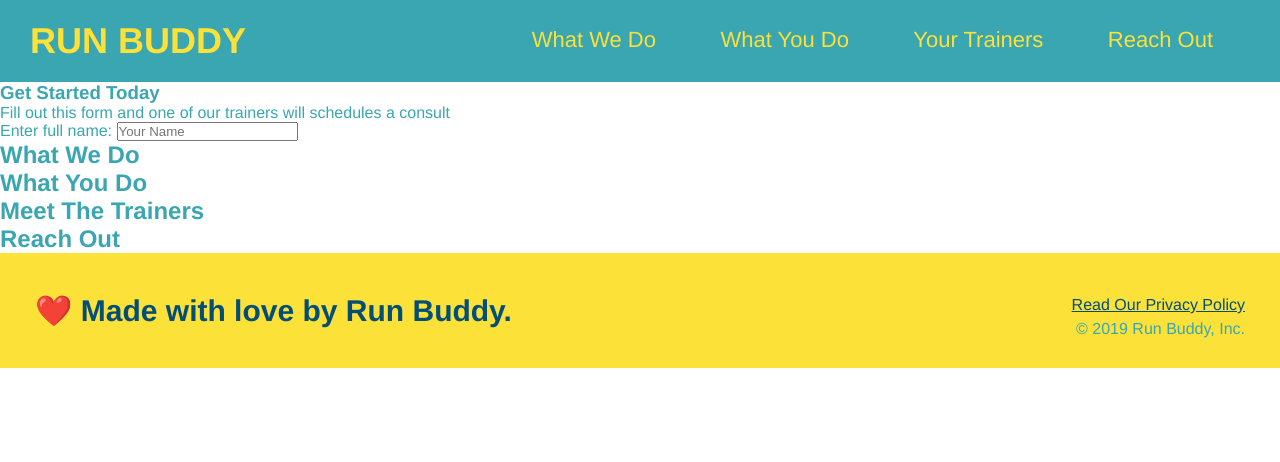
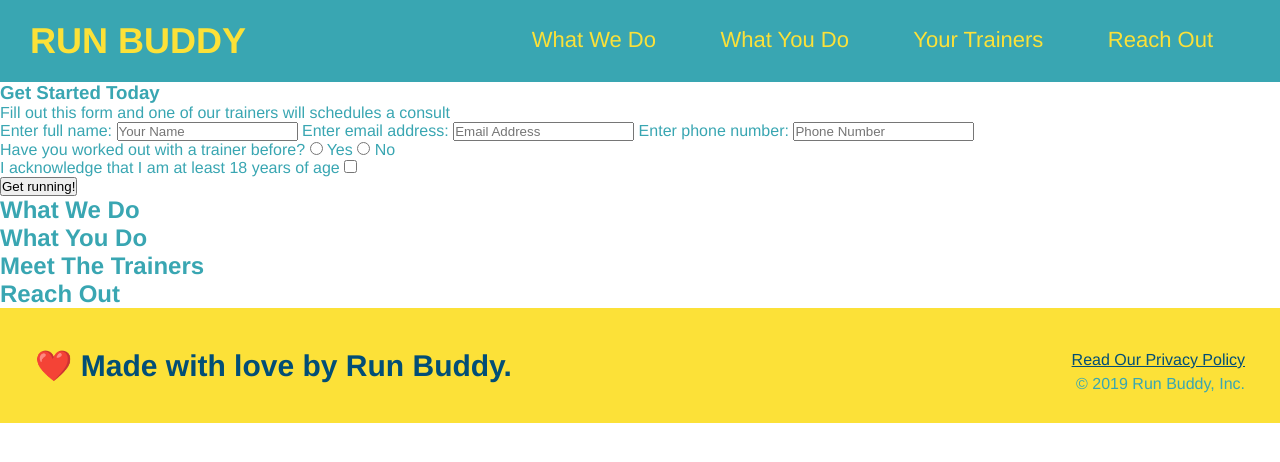
Before and after one commit to Azurene/run-buddy, a plain HTML site: page index.html in a window 1280 px wide. Drawn offline with Linux system fonts and the light colour scheme.

Commit message:
completed form element

```diff
--- a/index.html
+++ b/index.html
@@ -38,12 +38,33 @@
                 <h3>Get Started Today</h3>
                 <p>Fill out this form and one of our trainers will schedules a consult</p>
             <!-- Add form element -->
-            <form>
-                <label for="name">Enter full name:</label>
-                <input type="text" placeholder="Your Name" name="name" id="name" />
-            </form>
+                <form>
+                    <label for="name">Enter full name:</label>
+                    <input type="text" placeholder="Your Name" name="name" id="name" />
+                    <label for="email">Enter email address:</label>
+                    <input type="email" placeholder="Email Address" name="email" id="email" />
+                    <label for="phone">Enter phone number:</label>
+                    <input type="tel" placeholder="Phone Number" name="phone" id="phone" />
+                    <p>
+                        Have you worked out with a trainer before?
+                        <input type="radio" name="trainer-confirm" id="trainer-yes" />
+                        <label for="trainer-yes">Yes</label>
+                        <input type="radio" name="trainer-confirm" id="trainer-no" />
+                        <label for="trainer=no">No</label>
+                    </p>
+                    <p>
+                        <label for="checkbox">
+                            I acknowledge that I am at least 18 years of age
+                        </label>
+                        <input type="checkbox" name="age-confirm" id="checkbox" />
+                    </p>
+                    <button type="submit">
+                        Get running!
+                    </button>
+                </form>
             </div>
         </section>
+        <!-- end hero -->
 
         <!-- "what we do" section -->
         <section>
```
